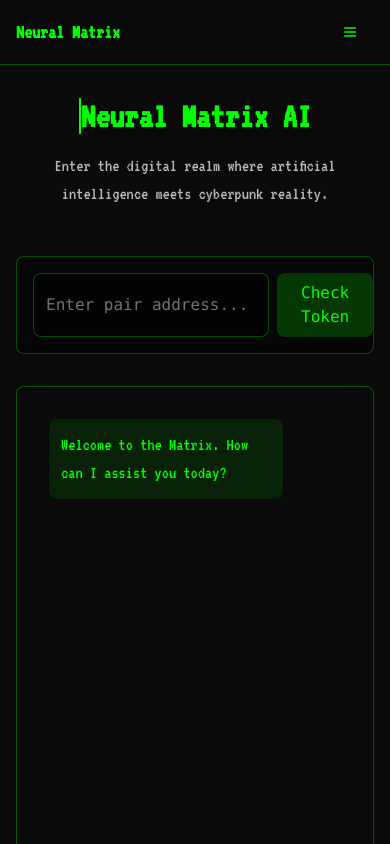
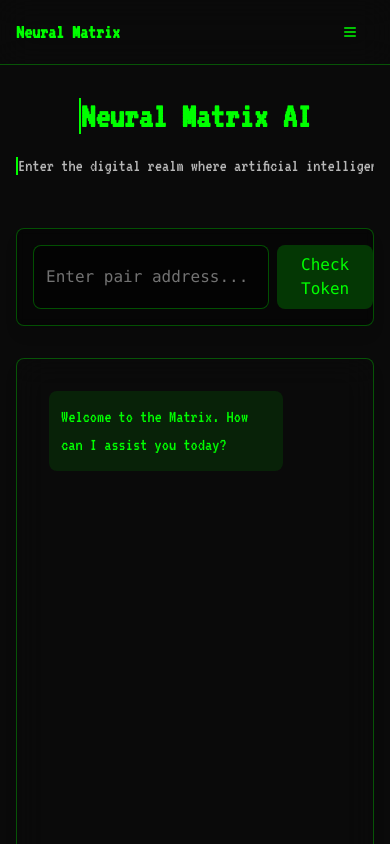
Before and after one commit to Purgerr/matrix-mind-assistant, a React (Vite) app: page / in a window 390 px wide. Shown: the top 844 px of the page. Built offline with nearby package versions, Linux system fonts and the light colour scheme.

Commit message:
Add text to Index component
Included the phrase "Enter the digital realm" in the Index component to enhance the user experience.
[skip gpt_engineer]

```diff
--- a/src/pages/Index.tsx
+++ b/src/pages/Index.tsx
@@ -18,7 +18,10 @@ const Index = () => {
             overflow-hidden whitespace-nowrap mx-auto max-w-[20ch]">
             Neural Matrix AI
           </h1>
-          <p className="text-lg md:text-xl text-matrix-text/80 max-w-2xl mx-auto font-terminal">
+          <p className="text-lg md:text-xl text-matrix-text/80 max-w-2xl mx-auto font-terminal
+            before:content-[''] before:border-r-2 before:border-matrix-primary
+            animate-[typing_4s_steps(60,end)_1.5s_both,blink-caret_0.75s_step-end_infinite]
+            overflow-hidden whitespace-nowrap mx-auto">
             Enter the digital realm where artificial intelligence meets cyberpunk reality.
           </p>
         </div>
```
